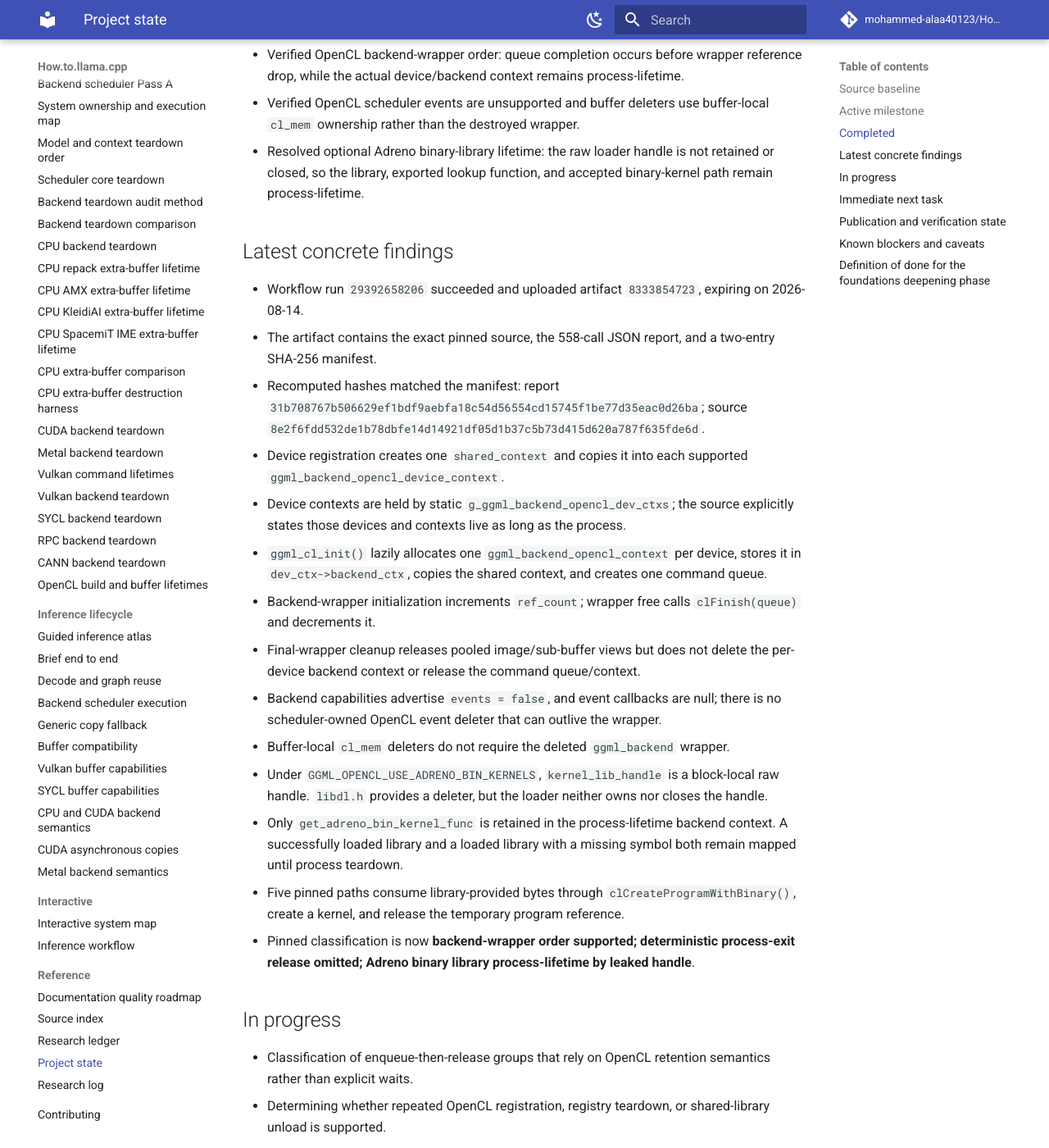
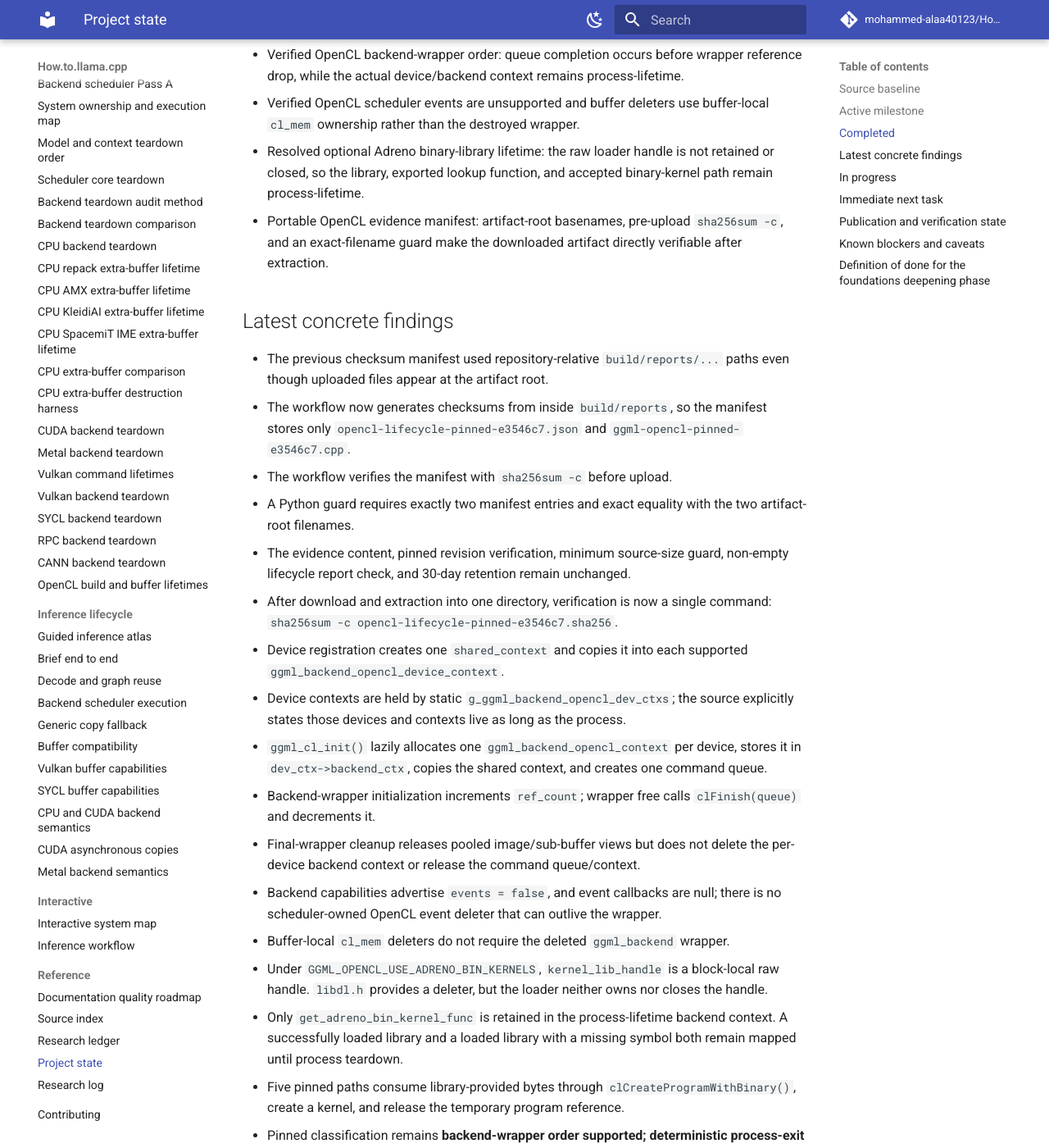
Before and after one commit to mohammed-alaa40123/How.to.llama.cpp, an MkDocs documentation site: the page built from docs/reference/project-state.md, in a window 1280 px wide and 1400 px high, scrolled down 1784 px. Shown: the whole window at 82% size. Built offline with MkDocs 1.6.1 and Material for MkDocs 9.7.7, drawn with Linux system fonts in a browser that asks for light colours; comment, search, counter and statistics services are not loaded; some of the changed text lies outside the part shown.

Commit message:
docs: record portable OpenCL artifact verification

```diff
--- a/docs/reference/project-state.md
+++ b/docs/reference/project-state.md
@@ -21,7 +21,7 @@ Read this file after the root README on every run. It is the compact checkpoint
 - Canonical GGUF, model placement, model/context, graph/MoE, scheduler, memory-lifetime, and system-ownership pages.
 - Pass A pages for the public API/minimal example, model/GGUF loader, runtime context/memory, backend scheduler, and concrete context-memory implementations.
 - Exact pinned declaration and reverse-destruction map for `llama_model` and `llama_context`.
-- Generic scheduler plus ordinary CPU, CUDA, Metal, Vulkan, SYCL, RPC, and CANN teardown audits.
+- Generic scheduler plus ordinary CPU, CUDA, Metal, Vulkan, SYCL, RPC, CANN, and OpenCL teardown audits.
 - Cross-backend teardown comparison matrix and reusable teardown audit method.
 - Pinned OpenCL build composition, exact lifecycle inventory, source-backed queue/context ownership, and Adreno binary-library lifetime classification.
 - Line-aware generated source indexing with pinned file and symbol links.
@@ -41,12 +41,16 @@ Read this file after the root README on every run. It is the compact checkpoint
 - Verified OpenCL backend-wrapper order: queue completion occurs before wrapper reference drop, while the actual device/backend context remains process-lifetime.
 - Verified OpenCL scheduler events are unsupported and buffer deleters use buffer-local `cl_mem` ownership rather than the destroyed wrapper.
 - Resolved optional Adreno binary-library lifetime: the raw loader handle is not retained or closed, so the library, exported lookup function, and accepted binary-kernel path remain process-lifetime.
+- Portable OpenCL evidence manifest: artifact-root basenames, pre-upload `sha256sum -c`, and an exact-filename guard make the downloaded artifact directly verifiable after extraction.
 
 ## Latest concrete findings
 
-- Workflow run `29392658206` succeeded and uploaded artifact `8333854723`, expiring on 2026-08-14.
-- The artifact contains the exact pinned source, the 558-call JSON report, and a two-entry SHA-256 manifest.
-- Recomputed hashes matched the manifest: report `31b708767b506629ef1bdf9aebfa18c54d56554cd15745f1be77d35eac0d26ba`; source `8e2f6fdd532de1b78dbfe14d14921df05d1b37c5b73d415d620a787f635fde6d`.
+- The previous checksum manifest used repository-relative `build/reports/...` paths even though uploaded files appear at the artifact root.
+- The workflow now generates checksums from inside `build/reports`, so the manifest stores only `opencl-lifecycle-pinned-e3546c7.json` and `ggml-opencl-pinned-e3546c7.cpp`.
+- The workflow verifies the manifest with `sha256sum -c` before upload.
+- A Python guard requires exactly two manifest entries and exact equality with the two artifact-root filenames.
+- The evidence content, pinned revision verification, minimum source-size guard, non-empty lifecycle report check, and 30-day retention remain unchanged.
+- After download and extraction into one directory, verification is now a single command: `sha256sum -c opencl-lifecycle-pinned-e3546c7.sha256`.
 - Device registration creates one `shared_context` and copies it into each supported `ggml_backend_opencl_device_context`.
 - Device contexts are held by static `g_ggml_backend_opencl_dev_ctxs`; the source explicitly states those devices and contexts live as long as the process.
 - `ggml_cl_init()` lazily allocates one `ggml_backend_opencl_context` per device, stores it in `dev_ctx->backend_ctx`, copies the shared context, and creates one command queue.
@@ -57,13 +61,12 @@ Read this file after the root README on every run. It is the compact checkpoint
 - Under `GGML_OPENCL_USE_ADRENO_BIN_KERNELS`, `kernel_lib_handle` is a block-local raw handle. `libdl.h` provides a deleter, but the loader neither owns nor closes the handle.
 - Only `get_adreno_bin_kernel_func` is retained in the process-lifetime backend context. A successfully loaded library and a loaded library with a missing symbol both remain mapped until process teardown.
 - Five pinned paths consume library-provided bytes through `clCreateProgramWithBinary()`, create a kernel, and release the temporary program reference.
-- Pinned classification is now **backend-wrapper order supported; deterministic process-exit release omitted; Adreno binary library process-lifetime by leaked handle**.
+- Pinned classification remains **backend-wrapper order supported; deterministic process-exit release omitted; Adreno binary library process-lifetime by leaked handle**.
 
 ## In progress
 
 - Classification of enqueue-then-release groups that rely on OpenCL retention semantics rather than explicit waits.
 - Determining whether repeated OpenCL registration, registry teardown, or shared-library unload is supported.
-- Fixing checksum-manifest paths to use artifact-root basenames for direct `sha256sum -c` verification.
 - Regeneration of the pinned source inventory with line-aware records, pinned source links, and unsupported-syntax counts.
 - Implementation of the first CPU repack backend-free-before-buffer-free test fixture under ASan/LSan.
 - CPU extra-buffer destruction tests for KleidiAI, AMX, and SpacemiT plus TSan and hardware-specific cleanup coverage.
@@ -86,10 +89,9 @@ In parallel or if blocked, implement the admitted CPU repack `MUL_MAT` fixture w
 ## Publication and verification state
 
 - Work is published in PR #1 from branch `automation/backend-teardown-audit-method`.
-- Added detailed note `logs/research/2026-07-15/0951-opencl-adreno-library-lifetime.md`.
-- Pinned lifecycle/source workflow run `29392658206` completed successfully for the source-preservation increment.
-- The generated artifact was downloaded and its report/source hashes were verified.
-- Documentation CI and the pinned OpenCL workflow for the final durable-state head must be checked before the run closes.
+- Added detailed note `logs/research/2026-07-15/1050-opencl-artifact-manifest-basename-fix.md`.
+- The workflow implementation commit is `64dfba1a11b124d6a7a15b65b49b1f5ed65adf6e`.
+- Final-head Documentation CI and pinned OpenCL workflow results must be checked before the run closes.
 - Full local checkout validation remains unavailable because direct GitHub DNS resolution is blocked in this runtime.
 - Public Pages verification remains blocked for branch-only content until PR #1 merges.
 
@@ -97,7 +99,6 @@ In parallel or if blocked, implement the admitted CPU repack `MUL_MAT` fixture w
 
 - **Deterministic-release gap:** the pinned translation unit intentionally keeps device/backend contexts process-lifetime and contains no explicit queue/context release or per-device backend-context deletion path.
 - **Adreno library lifetime:** the optional binary-kernel loader loses its raw `dl_handle`. This prevents early unload but omits deterministic release and also retains invalid-symbol loads until process exit.
-- **Checksum usability caveat:** the manifest hashes are correct, but entries include `build/reports/...` paths, so direct `sha256sum -c` from the artifact root needs path adjustment.
 - **Local validation blocker:** direct cloning fails with `Could not resolve host: github.com`; GitHub-hosted Actions are the authoritative validation path for this branch.
 - **Pages verification blocker:** branch-added content cannot deploy until PR #1 merges; live response verification remains unavailable independently of strict-build success.
 - **Lifecycle-extractor caveat:** selected direct APIs and bounded context are navigation evidence only; wrapper constructors, ownership, error paths, macro wrappers, disabled code, raw strings, and semantic ordering still require human source review.
```
Also changed, not shown: other parts of docs/reference/project-state.md (+1 -1 lines).
